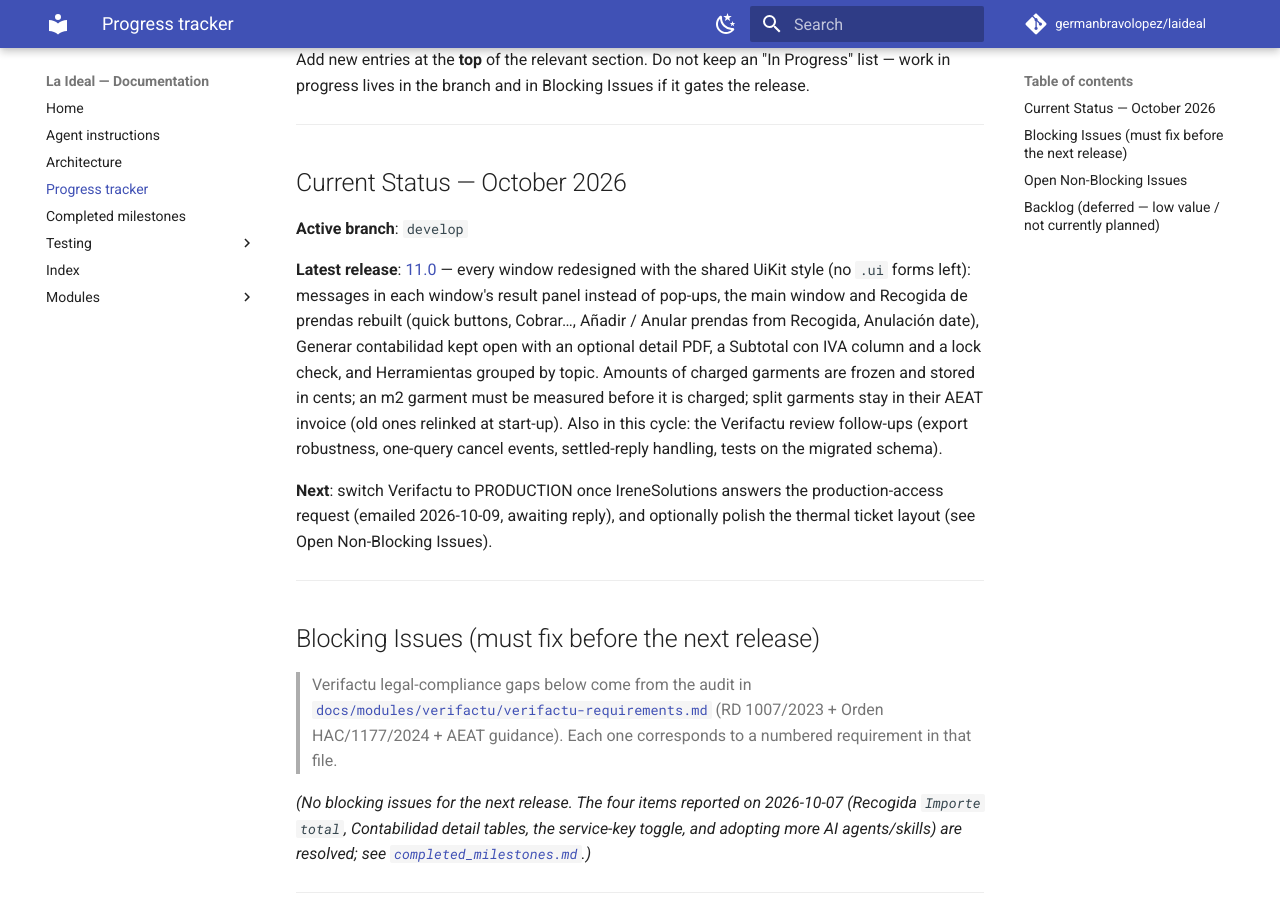
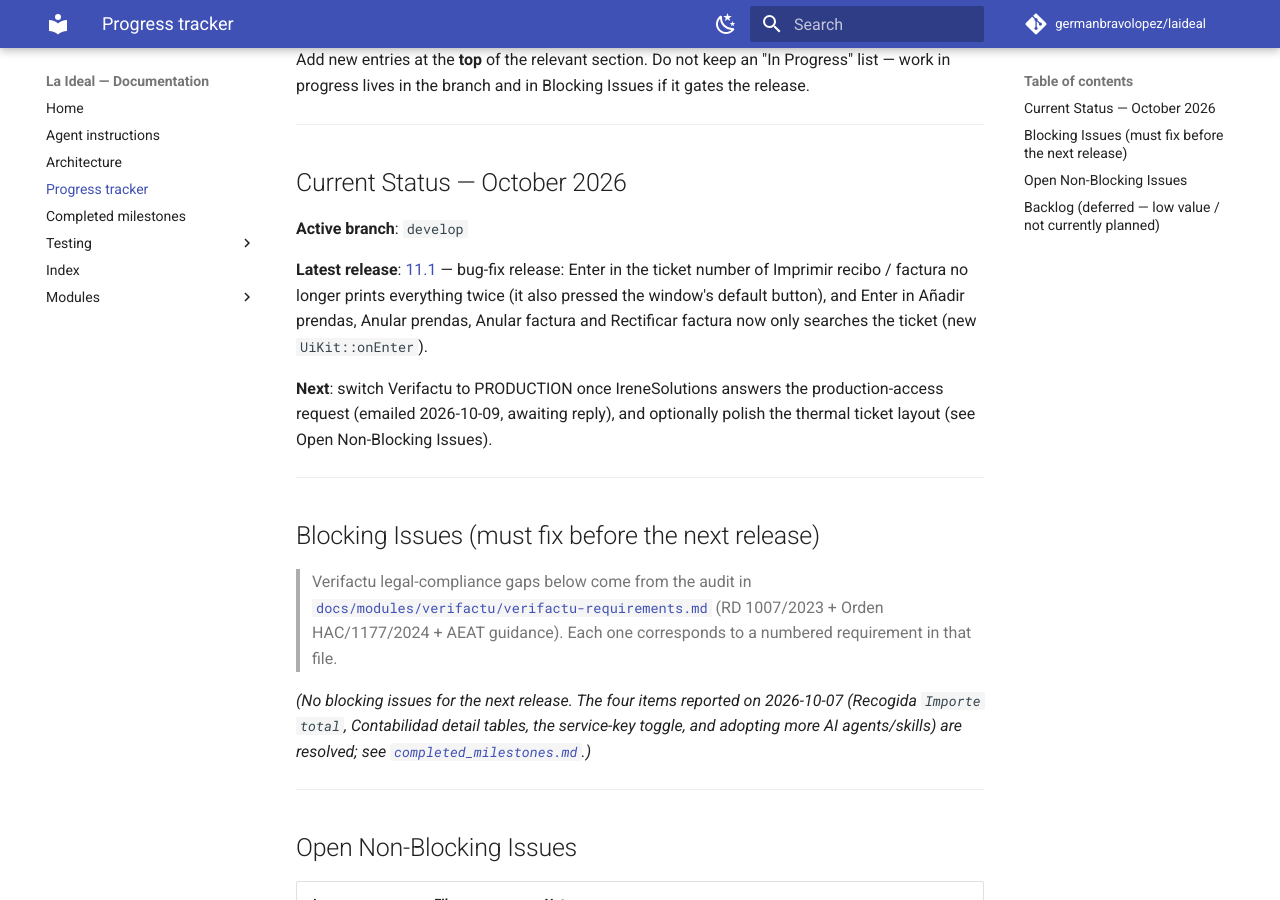
Before and after one commit to germanbravolopez/laideal, an MkDocs documentation site: the page built from docs/progress_tracker.md, in a window 1280 px wide and 900 px high, scrolled down 369 px. Built offline with MkDocs 1.6.1 and Material for MkDocs 9.7.7, drawn with Linux system fonts in a browser that asks for light colours; comment, search, counter and statistics services are not loaded.

Commit message:
release 11.1 - Imprimir recibo / factura no longer prints twice when the ticket number is confirmed with Enter; Enter in the other ticket fields only searches

```diff
--- a/CMakeLists.txt
+++ b/CMakeLists.txt
@@ -1,5 +1,5 @@
 cmake_minimum_required(VERSION 3.5)
-project(laideal VERSION 11.0 LANGUAGES CXX)
+project(laideal VERSION 11.1 LANGUAGES CXX)
 
 set(CMAKE_AUTOUIC ON)
 set(CMAKE_AUTOMOC ON)
--- a/docs/progress_tracker.md
+++ b/docs/progress_tracker.md
@@ -15,7 +15,7 @@ Add new entries at the **top** of the relevant section. Do not keep an "In Progr
 
 **Active branch**: `develop`
 
-**Latest release**: [11.0](https://github.com/germanbravolopez/laideal/releases/tag/11.0) — every window redesigned with the shared UiKit style (no `.ui` forms left): messages in each window's result panel instead of pop-ups, the main window and Recogida de prendas rebuilt (quick buttons, Cobrar…, Añadir / Anular prendas from Recogida, Anulación date), Generar contabilidad kept open with an optional detail PDF, a Subtotal con IVA column and a lock check, and Herramientas grouped by topic. Amounts of charged garments are frozen and stored in cents; an m2 garment must be measured before it is charged; split garments stay in their AEAT invoice (old ones relinked at start-up). Also in this cycle: the Verifactu review follow-ups (export robustness, one-query cancel events, settled-reply handling, tests on the migrated schema).
+**Latest release**: [11.1](https://github.com/germanbravolopez/laideal/releases/tag/11.1) — bug-fix release: Enter in the ticket number of Imprimir recibo / factura no longer prints everything twice (it also pressed the window's default button), and Enter in Añadir prendas, Anular prendas, Anular factura and Rectificar factura now only searches the ticket (new `UiKit::onEnter`).
 
 
 <!-- Keep only the latest release here. Earlier releases are recorded in `completed_milestones.md`; do not accumulate a "Previous release" list under Current Status. -->
--- a/releases_notes.txt
+++ b/releases_notes.txt
@@ -1,4 +1,7 @@
 Releases:
+
+11.1
+- Bug fix: pressing Enter in the ticket number of "Imprimir recibo" / "Imprimir factura" printed everything twice; it now prints once. In "Añadir prendas", "Anular prendas", "Anular factura" and "Rectificar factura" Enter now only searches the ticket.
 
 11.0
 - New: every window has a new, clearer design
--- a/releases_notes_es.txt
+++ b/releases_notes_es.txt
@@ -1,4 +1,7 @@
 Versiones:
+
+11.1
+- Corrección: al pulsar Intro en el número de ticket de "Imprimir recibo" / "Imprimir factura" se imprimía todo dos veces; ahora se imprime una sola vez. En "Añadir prendas", "Anular prendas", "Anular factura" y "Rectificar factura" Intro solo busca el ticket.
 
 11.0
 - Nuevo: todas las ventanas tienen un diseño nuevo y más claro
```
Also changed, not shown: docs/completed_milestones.md (+1 -1 lines).
